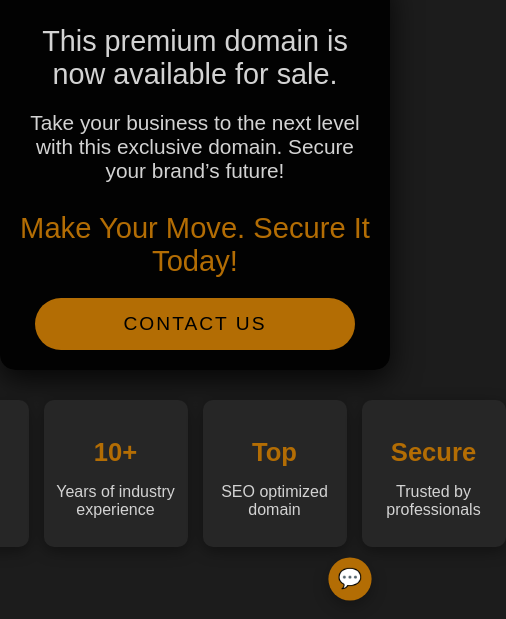
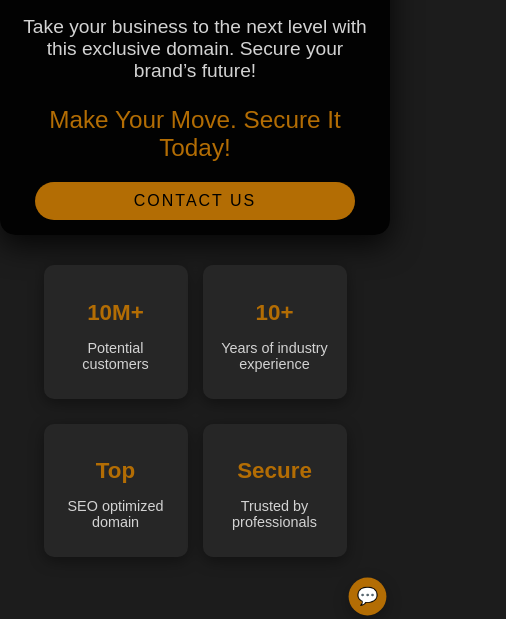
Before and after one commit to mahp007/kunskapsbutik-en.se, a plain HTML site: page index.html in a window 390 px wide. Shown: the part 225-844 px from the top of the page, 506 px wide, since content can reach past the window. Drawn offline with Linux system fonts and the light colour scheme.

Commit message:
Update index.html

```diff
--- a/index.html
+++ b/index.html
@@ -24,10 +24,10 @@
             flex-direction: column;
             overflow: hidden;
             opacity: 0;
-            animation: slideIn 1.2s forwards; /* Animering från botten */
+            animation: slideIn 1.2s forwards;
         }
 
-        /* Animering för sidladdning (från botten och upp) */
+        /* Animering för sidladdning */
         @keyframes slideIn {
             from {
                 opacity: 0;
@@ -47,17 +47,21 @@
         /* Large Domain Name (outside the black box) */
         .domain-name {
             font-size: 3.7em;
-            color: #b36d04; /* Mörkare orange */
+            color: #b36d04;
             margin-bottom: 20px;
             letter-spacing: 2px;
             transition: transform 0.3s ease, color 0.3s ease;
             cursor: pointer;
             animation: colorChange 4s infinite alternate ease-in-out;
+            text-align: center; /* Centrerar texten */
+            word-wrap: break-word; /* Gör så att texten bryts på mindre skärmar */
+            overflow-wrap: break-word; /* Säkerställer att lång text bryts */
+            white-space: normal; /* Gör att texten bryts och inte visas på en rad */
         }
 
         @keyframes colorChange {
             0% { color: #b36d04; }
-            100% { color: #995a03; } /* Ännu mörkare vid animation */
+            100% { color: #995a03; }
         }
 
         .domain-name:hover {
@@ -73,6 +77,7 @@
             text-align: center;
             box-shadow: 0 10px 30px rgba(0, 0, 0, 0.8);
             margin-bottom: 30px;
+            overflow-wrap: break-word;
         }
 
         .announcement-text {
@@ -92,7 +97,7 @@
         /* Make Your Move text */
         .cta-text {
             font-size: 1.8em;
-            color: #b36d04; /* Mörkare orange */
+            color: #b36d04;
             margin-bottom: 20px;
             animation: moveAnimation 3s infinite alternate ease-in-out;
         }
@@ -116,7 +121,8 @@
             transition: background-color 0.3s, transform 0.3s ease-in-out, width 0.4s, opacity 0.3s;
             position: relative;
             overflow: hidden;
-            width: 320px; /* Tillräckligt bred för att rymma e-postadressen */
+            width: 100%;
+            max-width: 320px;
         }
 
         .cta-button span {
@@ -125,16 +131,16 @@
         }
 
         .cta-button:hover {
-            background-color: #995a03; /* Mörkare orange vid hover */
-            transform: scale(1.05); /* Knappen blir större när man hovrar över den */
+            background-color: #995a03;
+            transform: scale(1.05);
         }
 
         .cta-button:hover span {
-            opacity: 0; /* Döljer texten "Contact Us" omedelbart */
+            opacity: 0;
         }
 
         .cta-button::after {
-            content: 'ma.moh006@protonmail.com'; /* Visar e-postadressen */
+            content: 'ma.moh006@protonmail.com';
             position: absolute;
             top: 50%;
             left: 50%;
@@ -156,6 +162,7 @@
             justify-content: center;
             gap: 15px;
             margin-top: 0px;
+            flex-wrap: wrap;
         }
 
         .stat-item {
@@ -166,6 +173,7 @@
             text-align: center;
             width: 120px;
             transition: transform 0.3s ease;
+            margin-bottom: 10px;
         }
 
         .stat-item:hover {
@@ -174,7 +182,7 @@
 
         .stat-item h3 {
             font-size: 1.6em;
-            color: #b36d04; /* Mörkare orange */
+            color: #b36d04;
             margin-bottom: 5px;
         }
 
@@ -186,9 +194,9 @@
         /* Chat button */
         .chat-button {
             position: fixed;
-            bottom: 20px;
-            right: 20px;
-            background-color: #b36d04; /* Mörkare orange */
+            bottom: 10px;
+            right: 10px;
+            background-color: #b36d04;
             color: white;
             border: none;
             border-radius: 50%;
@@ -202,10 +210,9 @@
             display: flex;
             justify-content: center;
             align-items: center;
-            animation: pulse 4s infinite; /* Långsammare pulsande effekt */
+            animation: pulse 4s infinite;
         }
 
-        /* Långsammare pulsande animation för chattknappen */
         @keyframes pulse {
             0% { transform: scale(1); }
             50% { transform: scale(1.1); }
@@ -234,6 +241,51 @@
             box-shadow: 0 5px 15px rgba(0, 0, 0, 0.3);
             font-size: 1em;
             max-width: 300px;
+        }
+
+        /* Mobiloptimering */
+        @media (max-width: 768px) {
+            .domain-name {
+                font-size: 2.5em;
+            }
+
+            .cta-text {
+                font-size: 1.5em;
+            }
+
+            .cta-button {
+                padding: 10px 40px;
+                font-size: 1em;
+            }
+
+            .announcement-text, .subtext {
+                font-size: 1.2em;
+            }
+
+            .stat-item h3 {
+                font-size: 1.4em;
+            }
+
+            .stat-item p {
+                font-size: 0.9em;
+            }
+
+            .centered-content {
+                max-width: 100%;
+                padding: 15px;
+            }
+
+            .chat-button {
+                bottom: 5px;
+                right: 5px;
+                width: 35px;
+                height: 35px;
+                font-size: 12px;
+            }
+
+            .chat-icon::before {
+                font-size: 16px;
+            }
         }
 
     </style>
```
